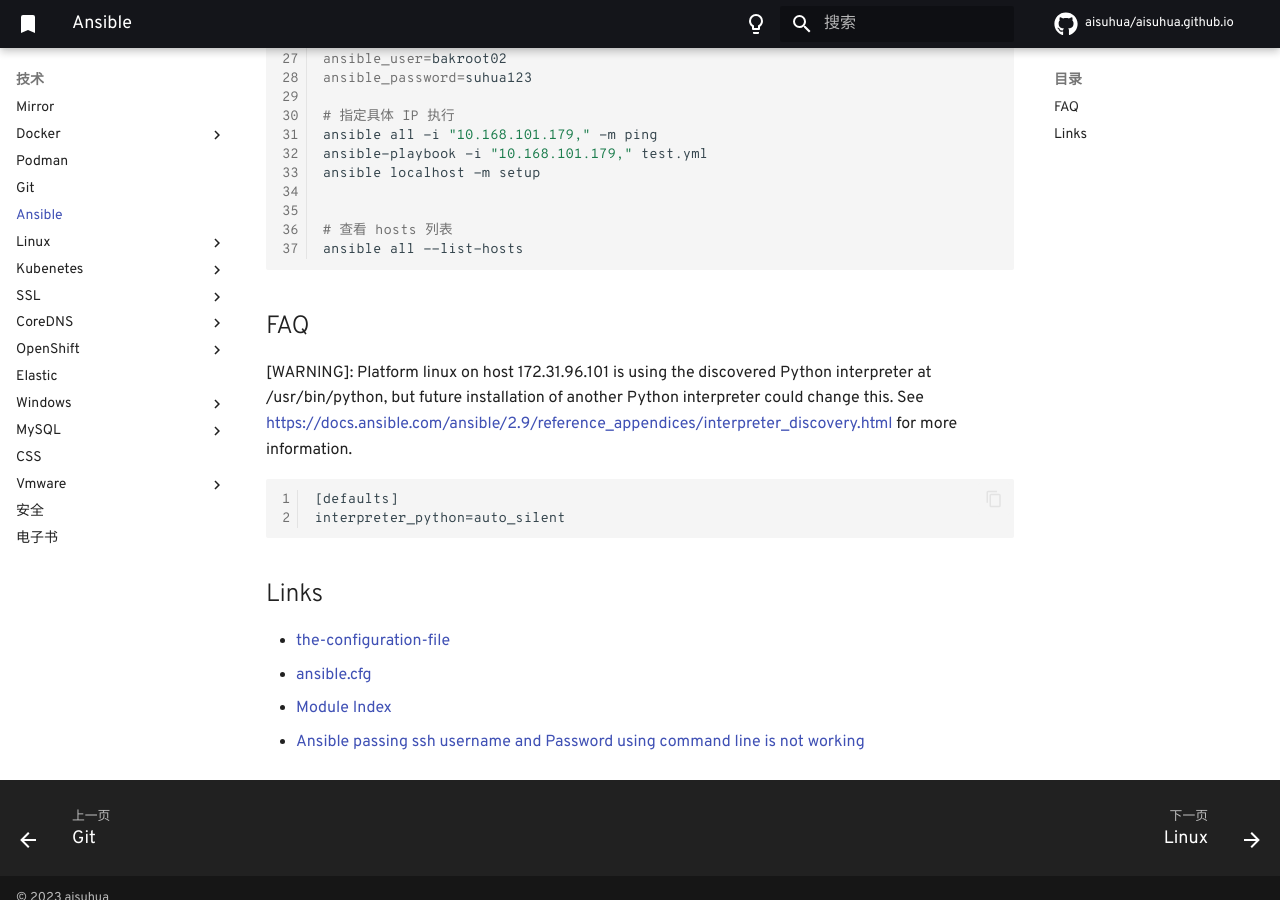
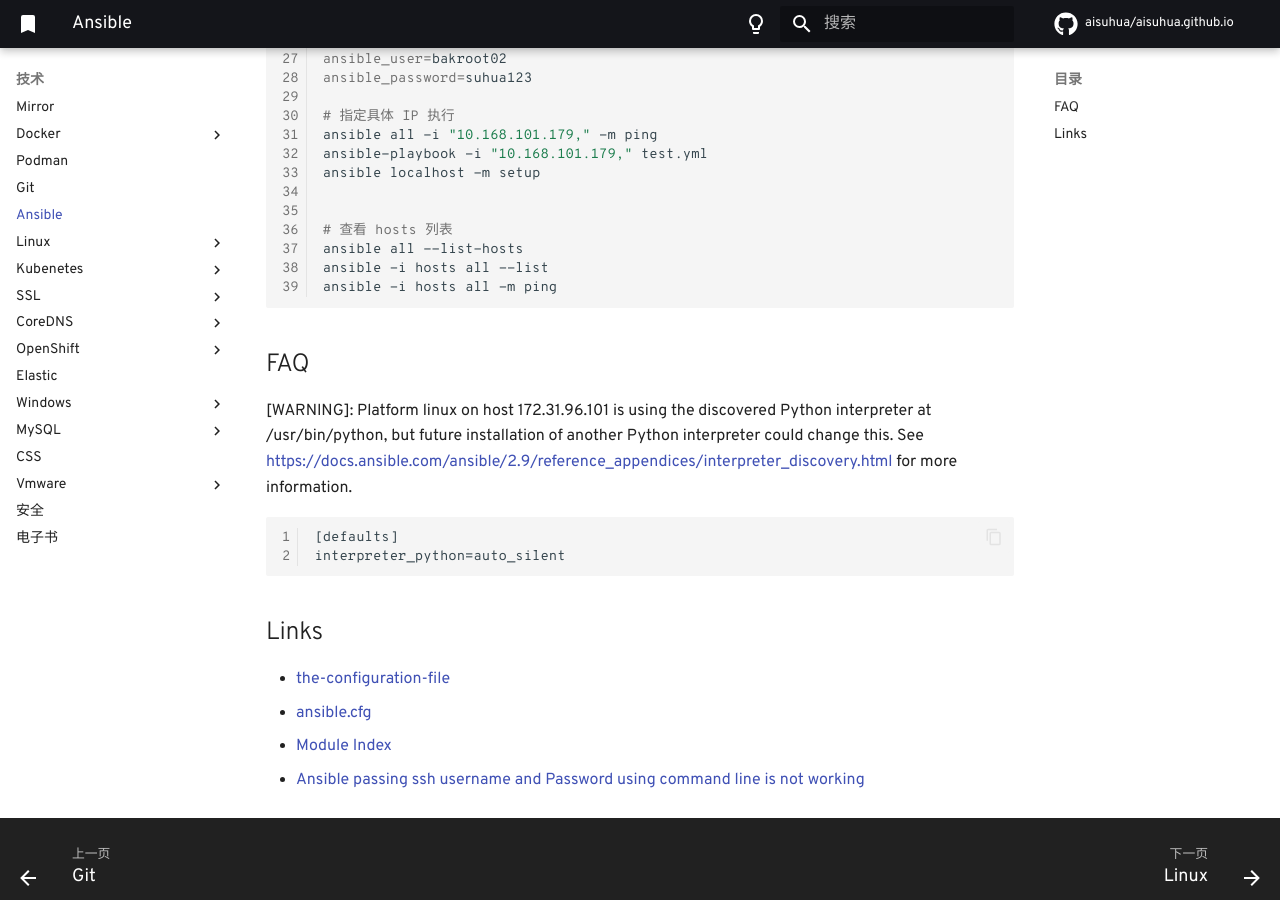
Before and after one commit to aisuhua/aisuhua.github.io, an MkDocs documentation site: the page built from docs/ansible/index.md, in a window 1280 px wide and 900 px high, scrolled down 683 px. Built offline with MkDocs 1.6.1 and Material for MkDocs 9.7.7, drawn with Linux system fonts in a browser that asks for light colours; comment, search, counter and statistics services are not loaded.

Commit message:
index.md

````diff
--- a/docs/ansible/index.md
+++ b/docs/ansible/index.md
@@ -38,6 +38,8 @@
 
 # 查看 hosts 列表
 ansible all --list-hosts
+ansible -i hosts all --list
+ansible -i hosts all -m ping
 ```
 
 ## FAQ
````
